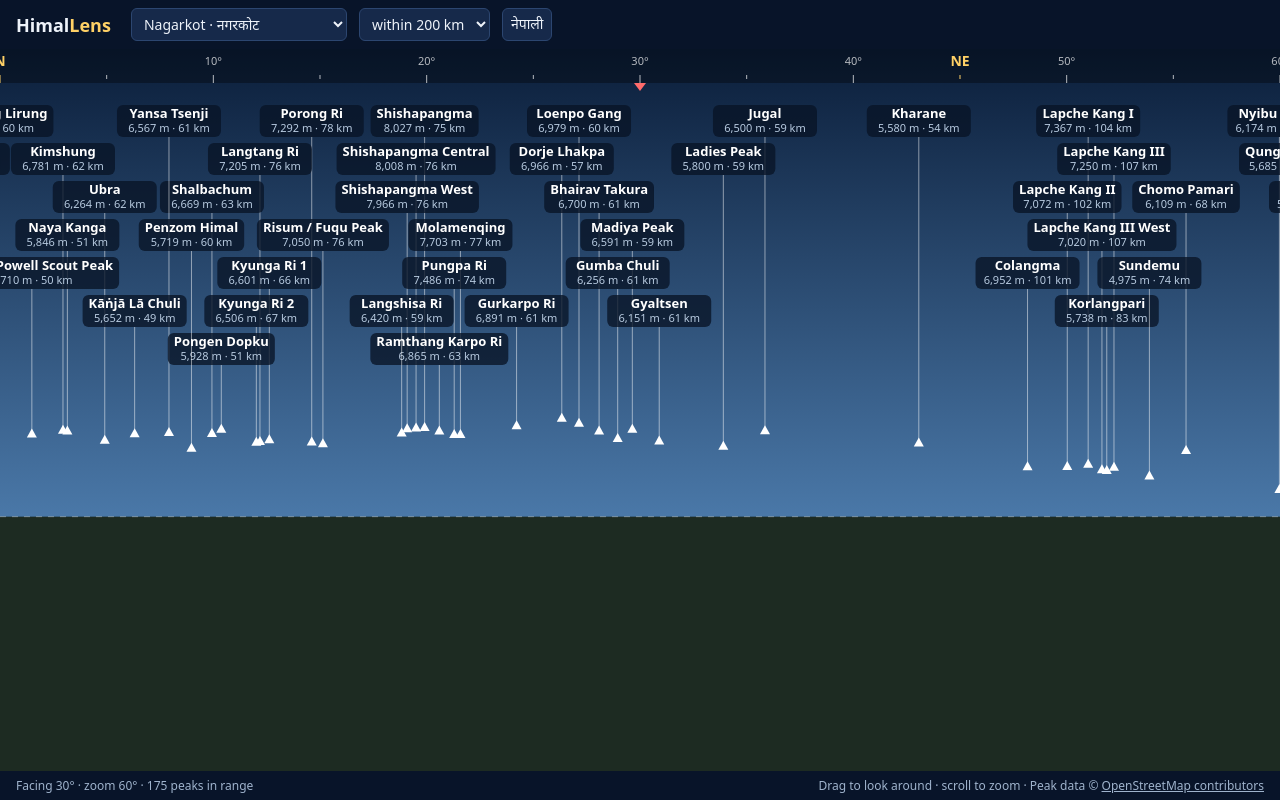
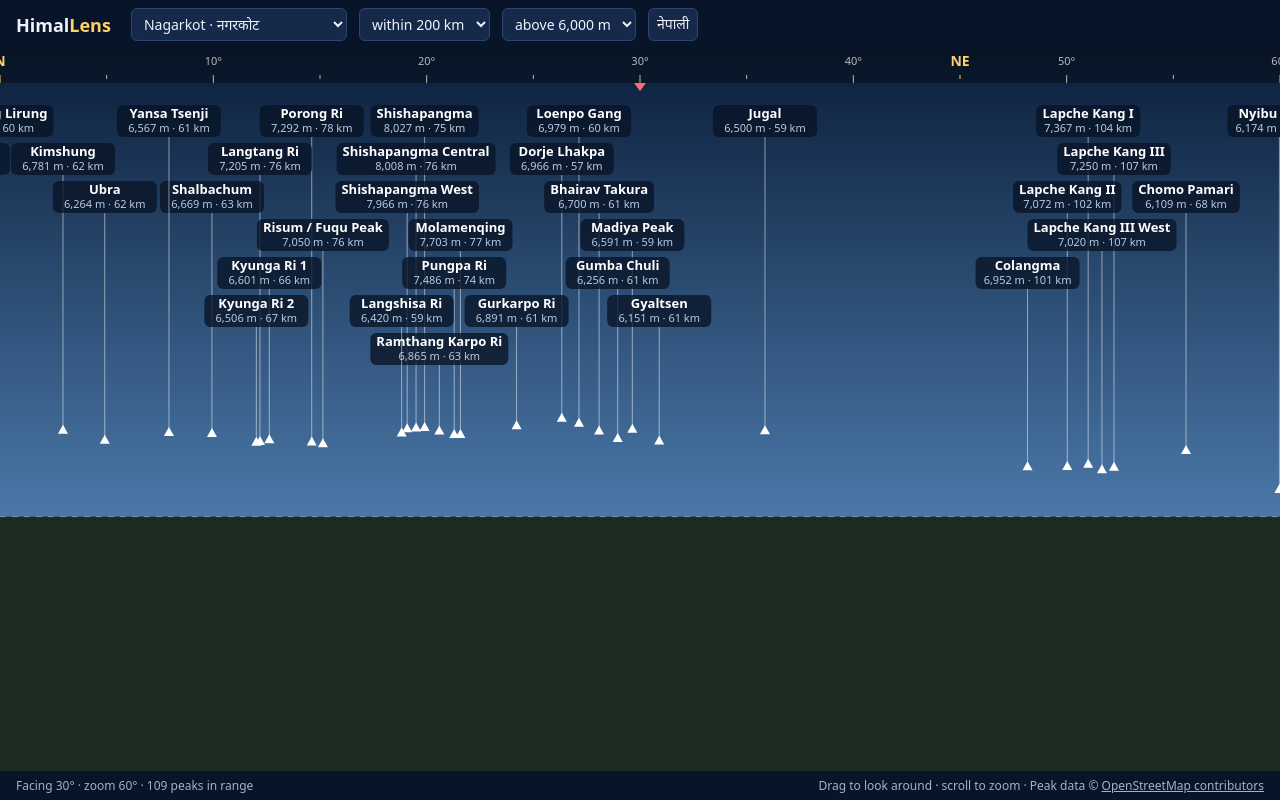
Before and after one commit to awancodes/himallens, a website built with Vite: page index.html in a window 1280 px wide. Built offline with nearby package versions, Linux system fonts and the light colour scheme.

Commit message:
Add minimum-height filter to declutter the view
Dropdown for all / 5,000 / 6,000 / 7,000 / 8,000 m, default 6,000 m.
Filtering happens after the hidden-peak check so smaller hills still block.

Co-Authored-By: Claude Opus 5.5 <noreply@anthropic.com>

```diff
--- a/index.html
+++ b/index.html
@@ -15,6 +15,13 @@
         <option value="200" selected>within 200 km</option>
         <option value="300">within 300 km</option>
       </select>
+      <select id="minHeight" aria-label="Only show peaks higher than">
+        <option value="0">all heights</option>
+        <option value="5000">above 5,000 m</option>
+        <option value="6000" selected>above 6,000 m</option>
+        <option value="7000">above 7,000 m</option>
+        <option value="8000">above 8,000 m</option>
+      </select>
       <button id="lang" type="button">नेपाली</button>
     </header>
     <canvas id="sky"></canvas>
--- a/src/main.ts
+++ b/src/main.ts
@@ -9,6 +9,7 @@ const canvas = document.querySelector<HTMLCanvasElement>('#sky')!;
 const ctx = canvas.getContext('2d')!;
 const viewpointSelect = document.querySelector<HTMLSelectElement>('#viewpoint')!;
 const rangeSelect = document.querySelector<HTMLSelectElement>('#range')!;
+const minHeightSelect = document.querySelector<HTMLSelectElement>('#minHeight')!;
 const langButton = document.querySelector<HTMLButtonElement>('#lang')!;
 const status = document.querySelector<HTMLElement>('#status')!;
 
@@ -24,7 +25,9 @@ function currentViewpoint() {
 }
 
 function recompute() {
-  seen = peaksFrom(currentViewpoint(), allPeaks, Number(rangeSelect.value) * 1000);
+  // Filter by height AFTER the hidden-peak check: a smaller hill can still block a big peak.
+  const minHeight = Number(minHeightSelect.value);
+  seen = peaksFrom(currentViewpoint(), allPeaks, Number(rangeSelect.value) * 1000).filter((p) => p.ele >= minHeight);
   requestDraw();
 }
 
@@ -54,6 +57,7 @@ viewpointSelect.addEventListener('change', () => {
   recompute();
 });
 rangeSelect.addEventListener('change', recompute);
+minHeightSelect.addEventListener('change', recompute);
 langButton.addEventListener('click', () => {
   view.lang = view.lang === 'en' ? 'ne' : 'en';
   langButton.textContent = view.lang === 'en' ? 'नेपाली' : 'English';
```
